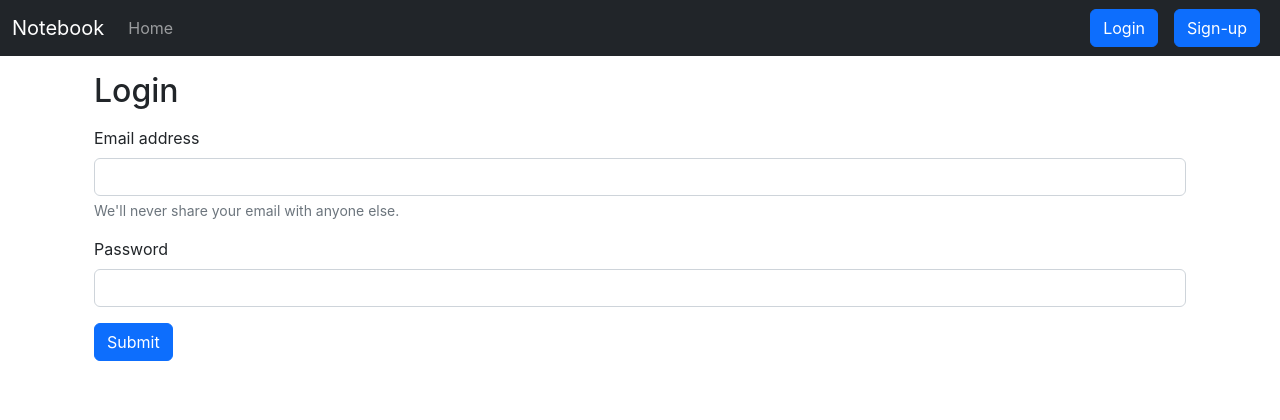
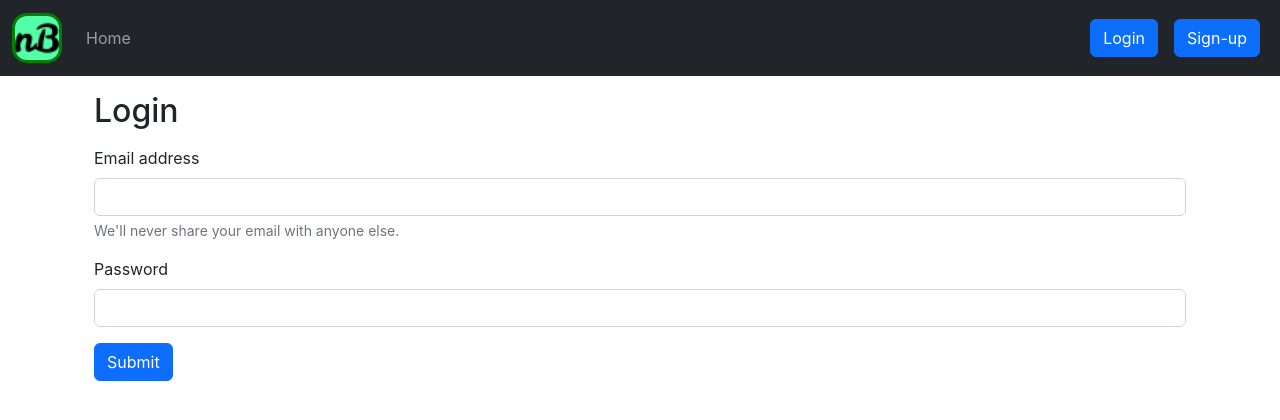
Before and after one commit to Abhilash-03/Notebook, a React (Create React App) app: page /login in a window 1280 px wide. Shown: the top 420 px of the page. Built offline with nearby package versions, Linux system fonts and the light colour scheme.

Commit message:
Add icon

```diff
--- a/src/App.css
+++ b/src/App.css
@@ -1,38 +1,6 @@
-.App {
-  text-align: center;
+
+.img img{
+  border: 3px solid green;
+  border-radius: 30%;
+  width: 50px;
 }
-
-.App-logo {
-  height: 40vmin;
-  pointer-events: none;
-}
-
-@media (prefers-reduced-motion: no-preference) {
-  .App-logo {
-    animation: App-logo-spin infinite 20s linear;
-  }
-}
-
-.App-header {
-  background-color: #282c34;
-  min-height: 100vh;
-  display: flex;
-  flex-direction: column;
-  align-items: center;
-  justify-content: center;
-  font-size: calc(10px + 2vmin);
-  color: white;
-}
-
-.App-link {
-  color: #61dafb;
-}
-
-@keyframes App-logo-spin {
-  from {
-    transform: rotate(0deg);
-  }
-  to {
-    transform: rotate(360deg);
-  }
-}
--- a/src/components/Navbar.js
+++ b/src/components/Navbar.js
@@ -12,7 +12,7 @@ function Navbar() {
   return (
     <nav className="navbar navbar-expand-lg bg-dark navbar-dark">
   <div className="container-fluid">
-    <Link className="navbar-brand" to="/">Notebook</Link>
+    <Link className="navbar-brand img" to="/"><img src="favicon-32x32.png" alt="" /></Link>
     <button className="navbar-toggler" type="button" data-bs-toggle="collapse" data-bs-target="#navbarSupportedContent" aria-controls="navbarSupportedContent" aria-expanded="false" aria-label="Toggle navigation">
       <span className="navbar-toggler-icon"></span>
     </button>
```
Also changed, not shown: src/favicon-32x32.png (added).
